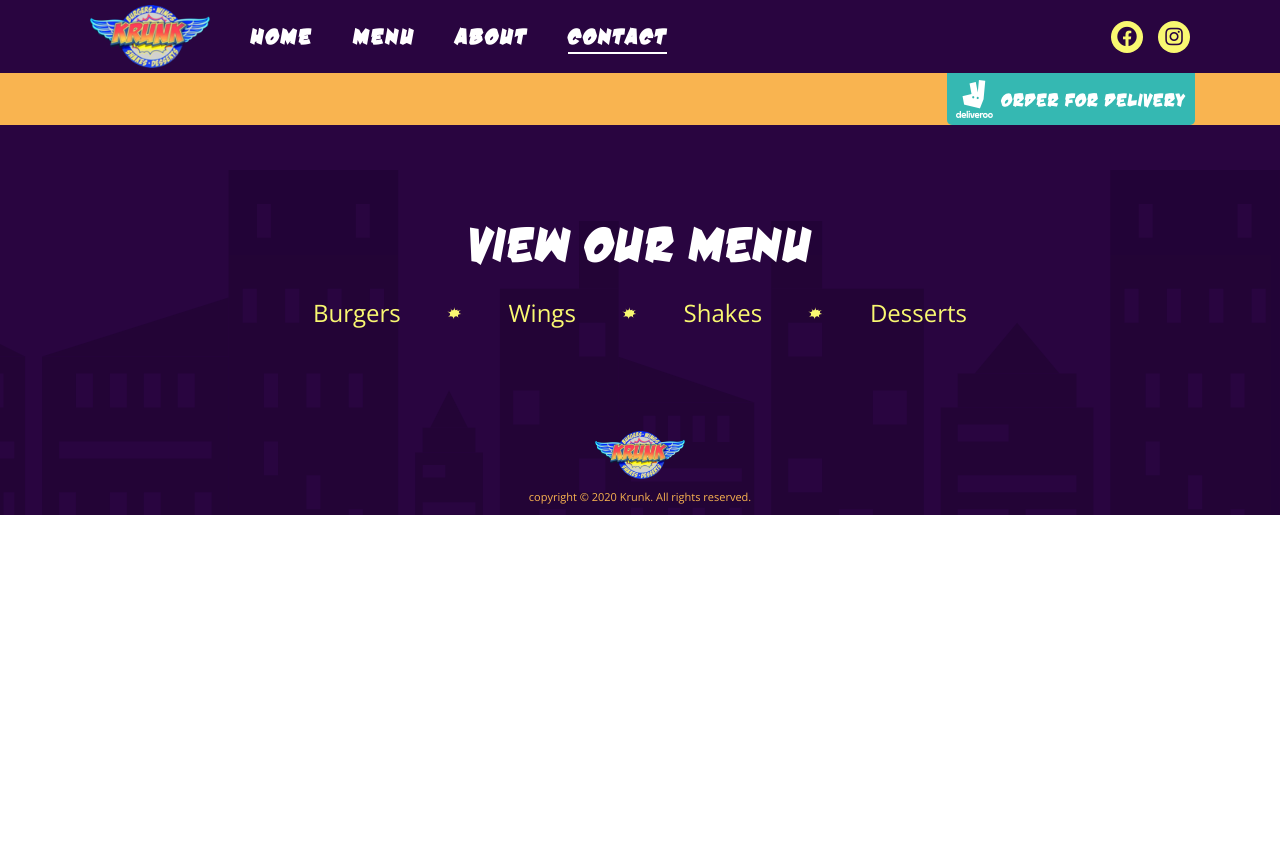
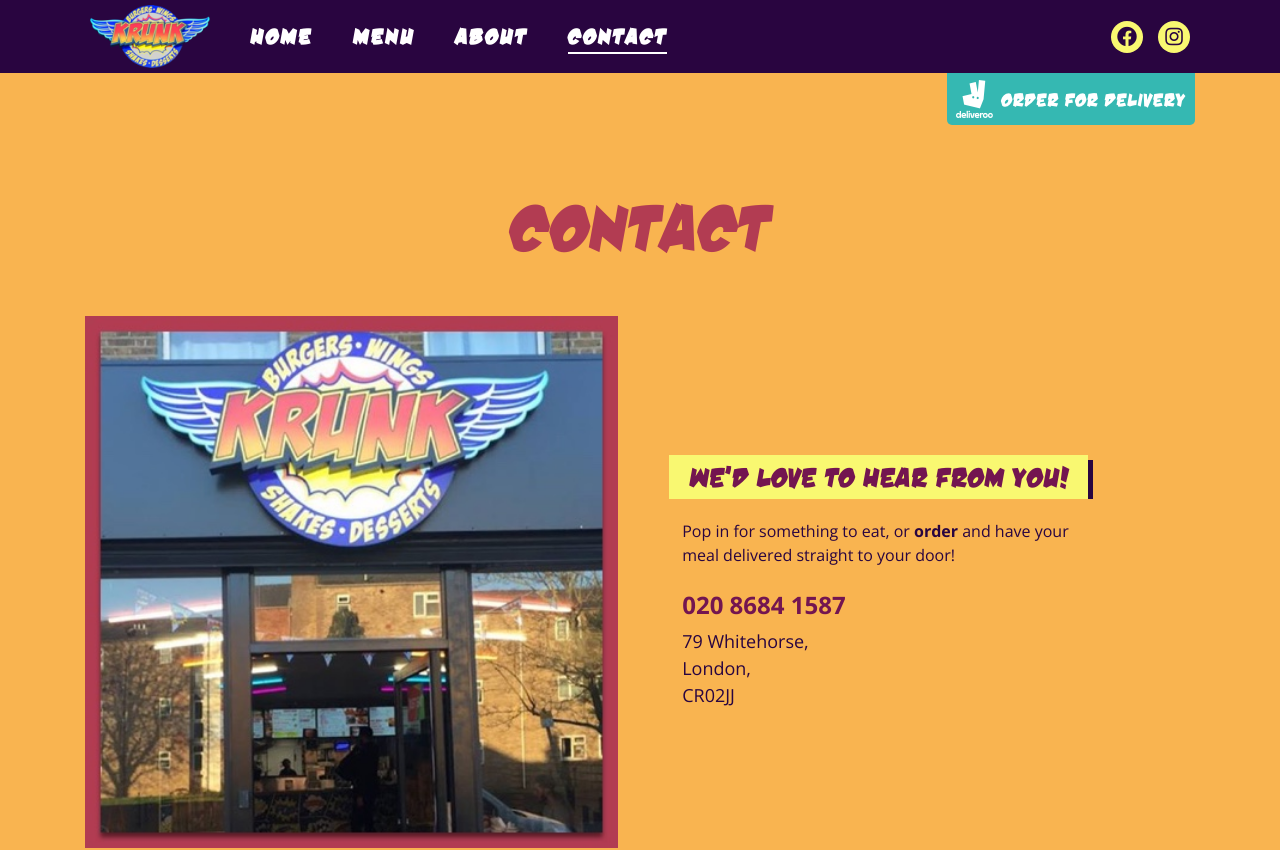
Before and after one commit to iamcstlouis/krunk-react-rebuild-2020, a React (Create React App) app: page /contact in a window 1280 px wide. Shown: the top 850 px of the page. Before the commit the page ends 800 px from the top, so only its background shows below. Built offline with nearby package versions, Linux system fonts and the light colour scheme.

Commit message:
Adds Contact component

```diff
--- a/package.json
+++ b/package.json
@@ -11,6 +11,7 @@
     "react": "^16.13.1",
     "react-bootstrap": "^1.2.2",
     "react-dom": "^16.13.1",
+    "react-helmet": "^6.1.0",
     "react-router-dom": "^5.2.0",
     "react-scripts": "3.4.1"
   },
--- a/src/App.js
+++ b/src/App.js
@@ -4,15 +4,16 @@ import Header from './components/Header'
 import { Route, Switch, useLocation } from 'react-router-dom';
 import { Container } from 'react-bootstrap';
 
+import ComicQuote from './components/ComicQuote';
+import DeliverooWidget from './components/DeliverooWidget';
 import Home from './pages/Home'
 import Menu from './pages/Menu';
-import ComicQuote from './components/ComicQuote';
-import DeliverooWidget from './components/DeliverooWidget';
+import About from './pages/About';
+import Contact from './pages/Contact';
 import Footer from './components/Footer';
 
 import './assets/scss/base.scss';
 import './assets/scss/reset.scss';
-import About from './pages/About';
 
 function App() {
 
@@ -57,6 +58,7 @@ function App() {
           <Route exact path='/' component={Home} />
           <Route path='/menu' component={Menu} />
           <Route path='/about' component={About} />
+          <Route path='/contact' component={Contact} />
         </Switch>
       </main>
 
--- /dev/null
+++ b/src/pages/Contact/index.js
@@ -0,0 +1,61 @@
+import React from 'react'
+import { Container } from 'react-bootstrap'
+
+import contactMainImage from '../../images/contact/contact-krunk.jpg'
+
+import './styles.scss'
+
+const Contact = () => {
+    return (
+        <div className='contact-krunk'>
+            <Container style={{ paddingBottom: '12rem' }}>
+                <div className='content-wrapper'>
+                    <div className='contact-hdr-wrapper'>
+                        <div className='contact-hdr'>
+                            <h1 data-aos='fade-down' data-aos-delay='50'>Contact</h1>
+                        </div>
+                    </div>
+
+                    <div className='contact-main'>
+                        <div className='content-wrapper'>
+                            <div className='img-wrapper'>
+                                <img
+                                    src={contactMainImage}
+                                    alt='Krunk on Site'
+                                    data-aos='fade-up'
+                                    data-aos-delay='200'
+                                />
+                            </div>
+
+                            <div className='main-copy'>
+                                <div className='hdr-wrapper' data-aos='fade-up' data-aos-delay='500'>
+                                    <h2>We'd love to hear from you!</h2>
+                                </div>
+
+                                <p className='contact-excerpt' data-aos='fade-left' data-aos-delay='700'>
+                                    Pop in for something to eat, or
+                                        <a
+                                        href='https://deliveroo.co.uk/menu/london/croydon/krunk?day=today&postcode=SE256NX&time=ASAP'
+                                        rel='noopener noreferrer'
+                                        target='_blank'
+                                    > order</a> and have your meal delivered straight to your door!
+                                </p>
+
+                                <div className='contact-details'>
+                                    <p className='contact-no' data-aos='fade-left' data-aos-delay='800'>020 8684 1587</p>
+                                    <p className='address' data-aos='fade-up' data-aos-delay='900'>
+                                        79 Whitehorse,
+                                        <br />London,
+                                        <br />CR02JJ
+                                    </p>
+                                </div>
+                            </div>
+                        </div>
+                    </div>
+                </div>
+            </Container>
+        </div>
+    )
+}
+
+export default Contact
--- /dev/null
+++ b/src/pages/Contact/styles.scss
@@ -0,0 +1,147 @@
+.contact-krunk {
+    margin-top: 6rem;
+
+    .contact-hdr {
+        h1 {
+            font-size: 5rem;
+            color: #b23c52;
+            margin-bottom: 0;
+            margin-top: 3rem;
+
+            @media screen and (min-width: 768px) {
+                margin-top: 1rem;
+            }
+
+            @media screen and (min-width: 1024px) {
+                font-size: 6.7rem;
+                margin-top: 0;
+            }
+        }
+    }
+
+    .contact-main {
+        margin-top: 2rem;
+
+        .content-wrapper {
+            margin-top: 2rem;
+
+            @media screen and (min-width: 768px) {
+                margin-top: 3rem;
+            }
+
+            @media screen and (min-width: 1024px) {
+                display: flex;
+                justify-content: space-between;
+                align-items: center;
+                margin-top: 5rem;
+            }
+
+            .img-wrapper {
+                @media screen and (min-width: 1024px) {
+                    flex: 0 0 48%;
+                }
+            }
+
+            .main-copy {
+                @media screen and (min-width: 1024px) {
+                    flex: 0 0 48%;
+                }
+
+                .hdr-wrapper {
+                    position: relative;
+                    display: inline-flex;
+                    align-items: center;
+                    justify-content: center;
+
+                    @media screen and (min-width: 1024px) {
+                        margin-left: -1rem;
+                    }
+
+                    @media screen and (min-width: 1200px) {
+                        margin-left: -10rem;
+                    }
+
+                    h2 {
+                        font-family: "dnk";
+                        font-size: 18px;
+                        background-color: #f9f871;
+                        color: #731550;
+                        z-index: 300;
+                        padding: 0.5rem 2rem;
+
+                        @media screen and (min-width: 768px) {
+                            font-size: 32px;
+                        }
+
+                        @media screen and (min-width: 1024px) {
+                            font-size: 28px;
+                        }
+                    }
+
+                    &:after {
+                        position: absolute;
+                        content: "";
+                        background-color: #290540;
+                        width: 100%;
+                        height: 88%;
+                        left: 0.5rem;
+                        top: 0.5rem;
+                    }
+                }
+
+                p {
+                    margin-top: 2rem;
+                    margin-bottom: 0;
+                    font-size: 16px;
+                    font-family: "Open Sans", sans-serif;
+                    color: #290540;
+                    text-align: center;
+
+                    a {
+                        color: #290540;
+                        font-weight: 900;
+                        cursor: pointer;
+                    }
+
+                    @media screen and (min-width: 1024px) {
+                        text-align: left;
+                        margin-left: 2rem;
+                    }
+
+                    &.contact-excerpt {
+                        padding: 0 3rem;
+
+                        @media screen and (min-width: 768px) {
+                            padding: 0 10rem;
+                        }
+
+                        @media screen and (min-width: 1024px) {
+                            padding: 0;
+                        }
+
+                        @media screen and (min-width: 1200px) {
+                            width: 80%;
+                        }
+                    }
+
+                    &.contact-no {
+                        font-size: 20px;
+                        font-weight: 900;
+                        color: #731550;
+
+                        @media screen and (min-width: 768px) {
+                            font-size: 24px;
+                        }
+                    }
+
+                    &.address {
+                        @media screen and (min-width: 1024px) {
+                            margin-top: 0.5rem;
+                            font-size: 18px;
+                        }
+                    }
+                }
+            }
+        }
+    }
+}
```
Also changed, not shown: 1 other file (tests, documents, lock files or other folders).
